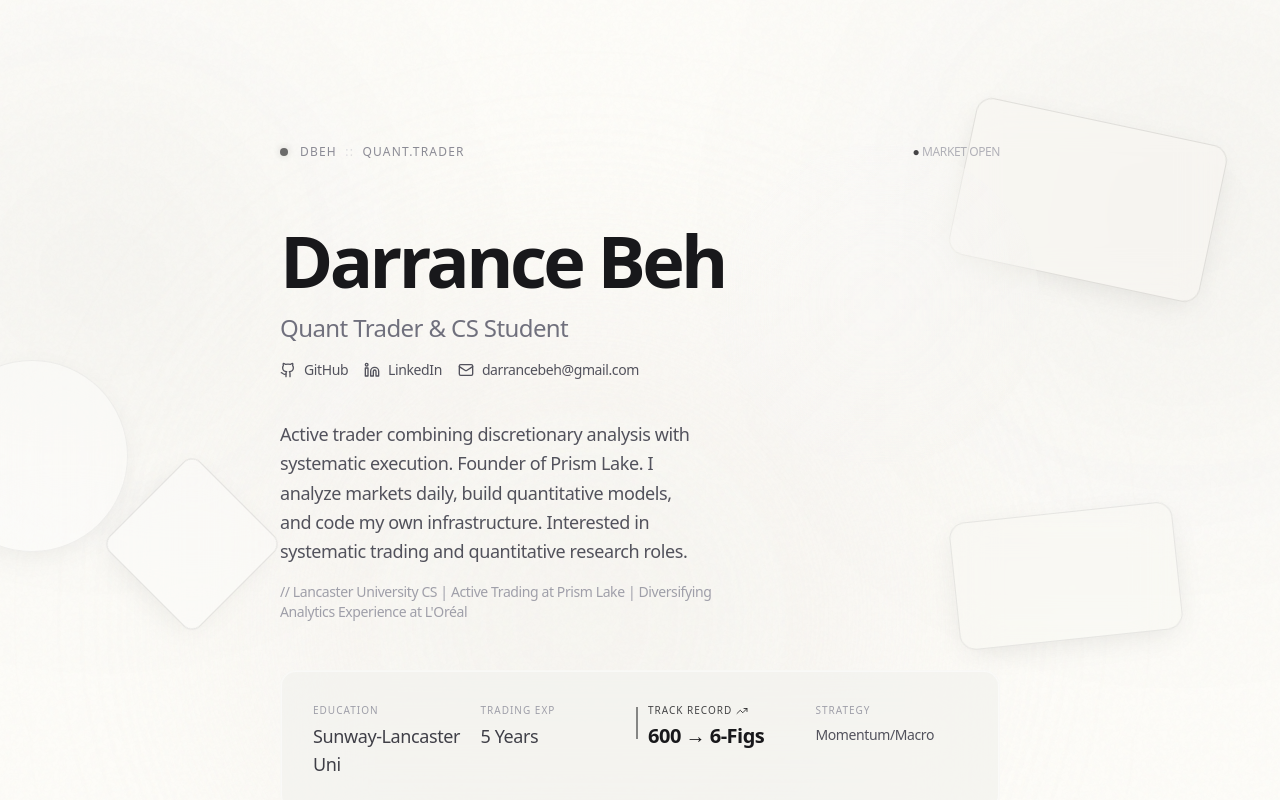
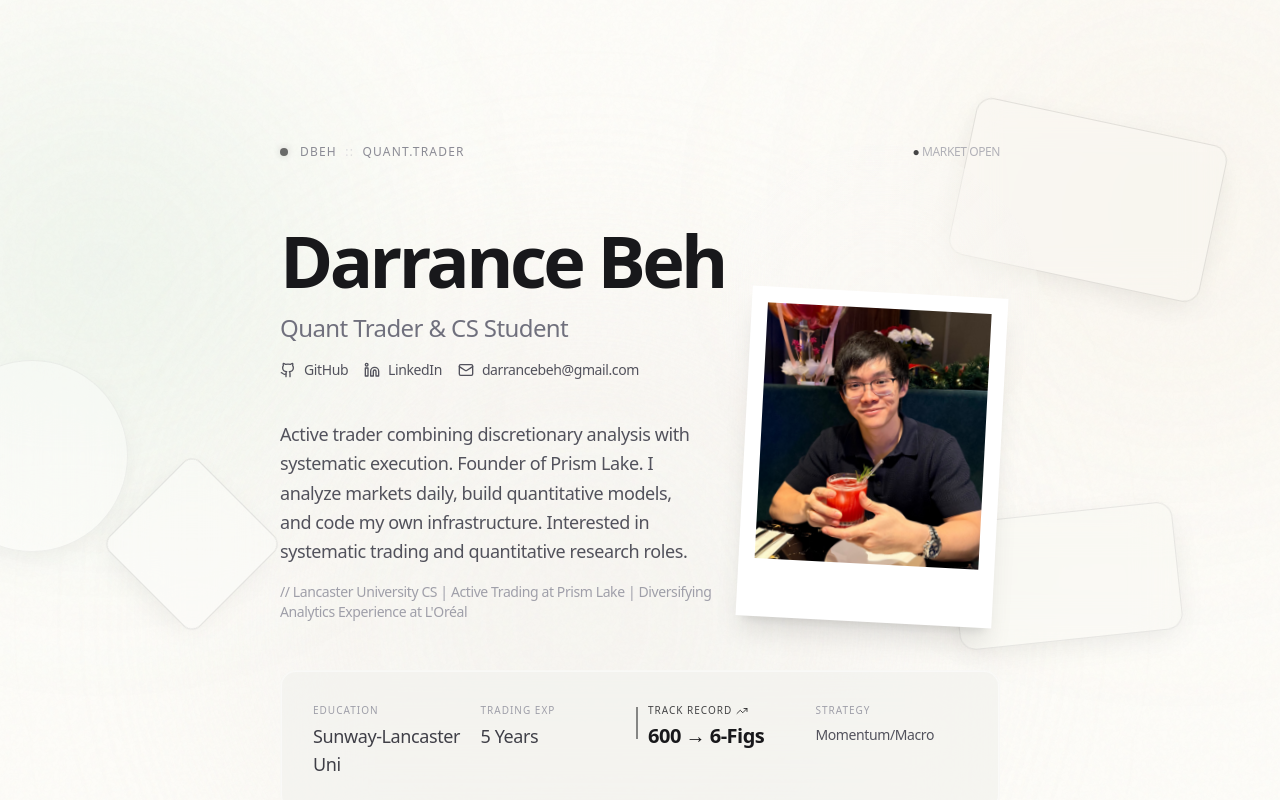
Before and after one commit to darrancebeh/darrance, a Next.js app: page / in a window 1280 px wide. Shown: the top 800 px of the page. Built offline with nearby package versions, Linux system fonts and the light colour scheme.

Commit message:
Add portrait and use Next.js Image optimization

```diff
--- a/src/app/globals.css
+++ b/src/app/globals.css
@@ -1,7 +1,7 @@
 @import "tailwindcss";
 
 @theme {
-  /* Monochromatic Cream & Black Palette */
+  /* Warm & Sophisticated Palette */
   --color-glass-border: oklch(0 0 0 / 0.08);
   --color-glass-surface: oklch(0.96 0.005 85 / 0.7);
   --color-glass-highlight: oklch(0.98 0.005 85 / 0.95);
@@ -11,9 +11,11 @@
   --color-cream-100: oklch(0.97 0.008 85);
   --color-cream-200: oklch(0.93 0.01 85);
 
-  /* Monochrome blacks */
-  --color-momentum-green: oklch(0.21 0 0); /* Now pure black */
-  --color-catalyst-blue: oklch(0.21 0 0); /* Now pure black */
+  /* Subtle accent colors - muted but alive */
+  --color-momentum-green: oklch(0.65 0.12 155); /* Muted sage green */
+  --color-catalyst-blue: oklch(0.55 0.08 240); /* Muted slate blue */
+  --color-accent-warm: oklch(0.70 0.10 70); /* Warm amber accent */
+
   --color-zinc-900: oklch(0.21 0.006 285.885);
   --color-zinc-500: oklch(0.55 0.02 285.885);
 
@@ -45,7 +47,7 @@
 
 /* Base Styles */
 body {
-  @apply bg-cream-50 text-zinc-900 antialiased min-h-screen selection:bg-zinc-900/15;
+  @apply bg-cream-50 text-zinc-900 antialiased min-h-screen selection:bg-momentum-green/15;
 }
 
 /* FILM GRAIN TEXTURE
--- a/src/app/layout.tsx
+++ b/src/app/layout.tsx
@@ -29,11 +29,11 @@ export default function RootLayout({
       >
         {/* --- LAYER 1: Ambient Background Orbs --- */}
         <div className="fixed inset-0 z-[-1] overflow-hidden pointer-events-none">
-          {/* Top Left - Subtle Cream Glow */}
-          <div className="absolute top-0 left-[-10%] w-[500px] h-[500px] bg-zinc-900/8 rounded-full blur-[120px] mix-blend-multiply opacity-40 animate-blob" />
+          {/* Top Left - Subtle Green Glow */}
+          <div className="absolute top-0 left-[-10%] w-[500px] h-[500px] bg-momentum-green/15 rounded-full blur-[120px] mix-blend-multiply opacity-50 animate-blob" />
 
-          {/* Top Right - Subtle Dark Accent */}
-          <div className="absolute top-0 right-[-10%] w-[500px] h-[500px] bg-zinc-900/8 rounded-full blur-[120px] mix-blend-multiply opacity-40 animate-blob animation-delay-2000" />
+          {/* Top Right - Subtle Warm Accent */}
+          <div className="absolute top-0 right-[-10%] w-[500px] h-[500px] bg-accent-warm/12 rounded-full blur-[120px] mix-blend-multiply opacity-40 animate-blob animation-delay-2000" />
 
           {/* Bottom - Warm Cream Base */}
           <div className="absolute bottom-[-20%] left-[20%] w-[600px] h-[600px] bg-cream-200/60 rounded-full blur-[100px] mix-blend-multiply opacity-50 animate-blob animation-delay-4000" />
--- a/src/components/sections/hero.tsx
+++ b/src/components/sections/hero.tsx
@@ -1,8 +1,9 @@
 import { PORTFOLIO_DATA } from "@/lib/data";
 import { TrendingUp, Github, Linkedin, Mail } from "lucide-react";
+import Image from "next/image";
 
 export function Hero() {
-  const { name, role, bio, sub_bio, metrics, socials } = PORTFOLIO_DATA.hero;
+  const { name, role, bio, sub_bio, metrics, socials, portrait } = PORTFOLIO_DATA.hero;
   const { ticker, exchange } = PORTFOLIO_DATA.header;
 
   return (
@@ -75,6 +76,22 @@ export function Hero() {
               // {sub_bio}
             </p>
           </div>
+
+          {/* Portrait - Polaroid Style */}
+          <div className="flex justify-center md:justify-end md:-mt-32">
+            <div className="relative rotate-3 bg-white p-4 pb-8 shadow-xl">
+              <div className="w-56 h-64 overflow-hidden">
+                <Image
+                  src={portrait}
+                  alt={name}
+                  width={224}
+                  height={256}
+                  className="w-full h-full object-cover"
+                  priority
+                />
+              </div>
+            </div>
+          </div>
         </div>
 
         {/* The "Performance Matrix" (Stats) */}
--- a/src/lib/data.ts
+++ b/src/lib/data.ts
@@ -8,6 +8,7 @@ export const PORTFOLIO_DATA = {
   },
   hero: {
     name: "Darrance Beh",
+    portrait: "/portrait.jpg", // Add your portrait image to /public/portrait.jpg
     socials: {
       github: "https://github.com/darrancebeh",
       linkedin: "https://linkedin.com/in/darrance-beh",
```
Also changed, not shown: public/portrait.jpg (added).
